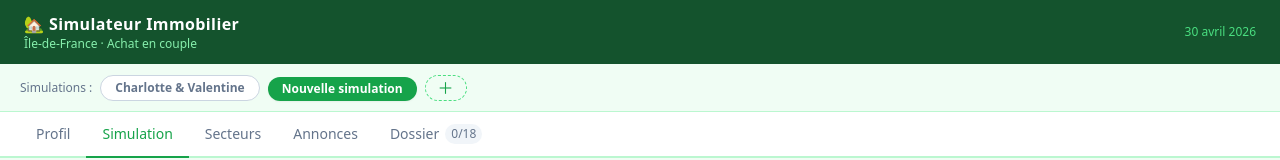
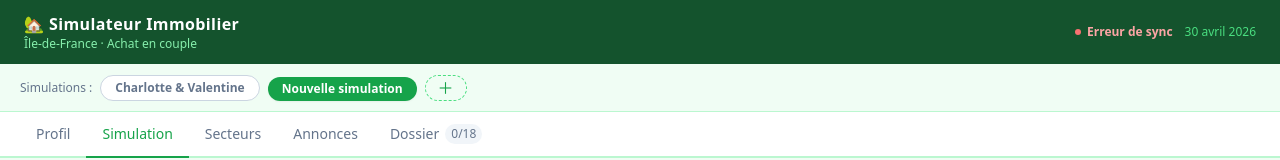
Before and after one commit to ValentineMorgant/simulateur-immo, a React (Vite) app: page / in a window 1280 px wide. Both pictures are taken after a click on the button "Nouvelle simulation". Shown: the top 160 px of the page. Built offline with nearby package versions, Linux system fonts and the light colour scheme; no server answers; the database is empty.

Commit message:
fix: surface sync errors, add saving/error status indicator in header

```diff
--- a/src/components/AppHeader.tsx
+++ b/src/components/AppHeader.tsx
@@ -1,5 +1,8 @@
 // src/components/AppHeader.tsx
+import { useSimulation } from '../context/SimulationContext'
+
 export function AppHeader() {
+  const { syncStatus } = useSimulation()
   const today = new Date().toLocaleDateString('fr-FR', {
     day: 'numeric', month: 'long', year: 'numeric',
   })
@@ -9,7 +12,21 @@ export function AppHeader() {
         <h1 className="text-base font-bold tracking-wide">🏡 Simulateur Immobilier</h1>
         <p className="text-xs text-green-300">Île-de-France · Achat en couple</p>
       </div>
-      <span className="text-xs text-green-400">{today}</span>
+      <div className="flex items-center gap-3">
+        {syncStatus === 'saving' && (
+          <span className="flex items-center gap-1.5 text-xs text-green-300">
+            <span className="w-1.5 h-1.5 rounded-full bg-green-400 animate-pulse" />
+            Sauvegarde…
+          </span>
+        )}
+        {syncStatus === 'error' && (
+          <span className="flex items-center gap-1.5 text-xs text-red-300 font-semibold">
+            <span className="w-1.5 h-1.5 rounded-full bg-red-400" />
+            Erreur de sync
+          </span>
+        )}
+        <span className="text-xs text-green-400">{today}</span>
+      </div>
     </header>
   )
 }
--- a/src/context/SimulationContext.tsx
+++ b/src/context/SimulationContext.tsx
@@ -24,11 +24,14 @@ function lsReadAndClear(): { simulations: Simulation[]; activeId: string } | nul
   } catch { return null }
 }
 
+type SyncStatus = 'idle' | 'saving' | 'error'
+
 type SimCtx = {
   simulations: Simulation[]
   activeId: string
   active: Simulation
   loading: boolean
+  syncStatus: SyncStatus
   setActive: (id: string) => void
   addSimulation: () => void
   updateActive: (updates: Partial<Simulation>) => void
@@ -41,6 +44,7 @@ export function SimulationProvider({ children }: { children: React.ReactNode })
   const [simulations, setSimulations] = useState<Simulation[]>([])
   const [activeId, setActiveId] = useState<string>('')
   const [loading, setLoading] = useState(true)
+  const [syncStatus, setSyncStatus] = useState<SyncStatus>('idle')
   const skipSync = useRef(false)
   const syncTimer = useRef<ReturnType<typeof setTimeout> | undefined>(undefined)
 
@@ -91,8 +95,17 @@ export function SimulationProvider({ children }: { children: React.ReactNode })
     if (loading) return
     if (skipSync.current) { skipSync.current = false; return }
     clearTimeout(syncTimer.current)
-    syncTimer.current = setTimeout(() => {
-      supabase.from('shared_state').upsert({ id: 'shared', simulations, active_id: activeId })
+    syncTimer.current = setTimeout(async () => {
+      setSyncStatus('saving')
+      const { error } = await supabase
+        .from('shared_state')
+        .upsert({ id: 'shared', simulations, active_id: activeId })
+      if (error) {
+        console.error('Supabase sync error:', error)
+        setSyncStatus('error')
+      } else {
+        setSyncStatus('idle')
+      }
     }, 500)
   }, [simulations, activeId, loading])
 
@@ -116,7 +129,7 @@ export function SimulationProvider({ children }: { children: React.ReactNode })
 
   return (
     <SimulationContext.Provider
-      value={{ simulations, activeId, active, loading, setActive, addSimulation, updateActive, renameSimulation }}
+      value={{ simulations, activeId, active, loading, syncStatus, setActive, addSimulation, updateActive, renameSimulation }}
     >
       {children}
     </SimulationContext.Provider>
```
